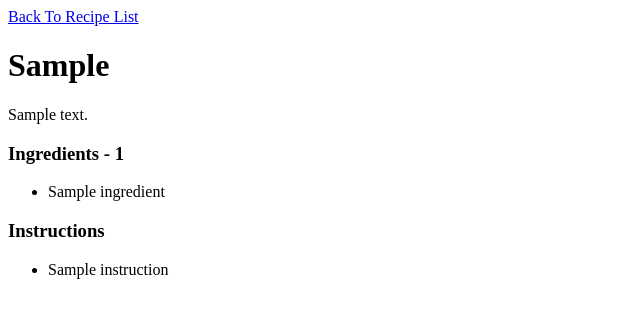
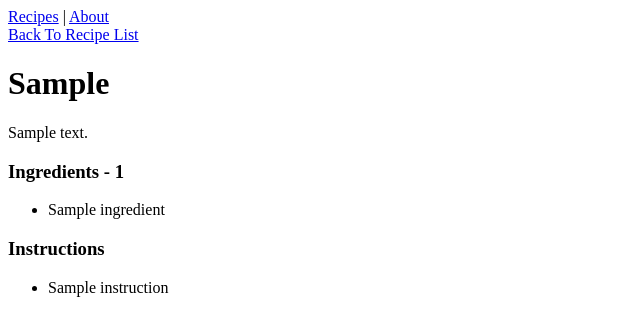
Before and after one commit to suhaibasaeed/Flask, a Flask app: template Jinja2 Templates and Forms/templates/recipe.html in a window 1280 px wide. Shown: the top 336 px of the page, without its empty margins (0-640 px from the left). Run offline with Flask 2, Linux system fonts and the light colour scheme; the template is opened without the code that fills it: most values are stand-ins (such as "Sample title", 1, 10 or a date in 2020).

Commit message:
Updated base doc to include navigation bar

```diff
--- a/Jinja2 Templates and Forms/templates/base.html
+++ b/Jinja2 Templates and Forms/templates/base.html
@@ -1,7 +1,13 @@
 <!DOCTYPE html>
 <html>
   <body>
-  {% block content %}
-  {% endblock %}
+    <!-- Insert navigation bar HTML below -->
+    <div>
+      <a href="/">Recipes</a>
+       |
+      <a href="/about">About</a>
+    </div>
+    {% block content %}
+    {% endblock %}
   </body>
 </html>
```
